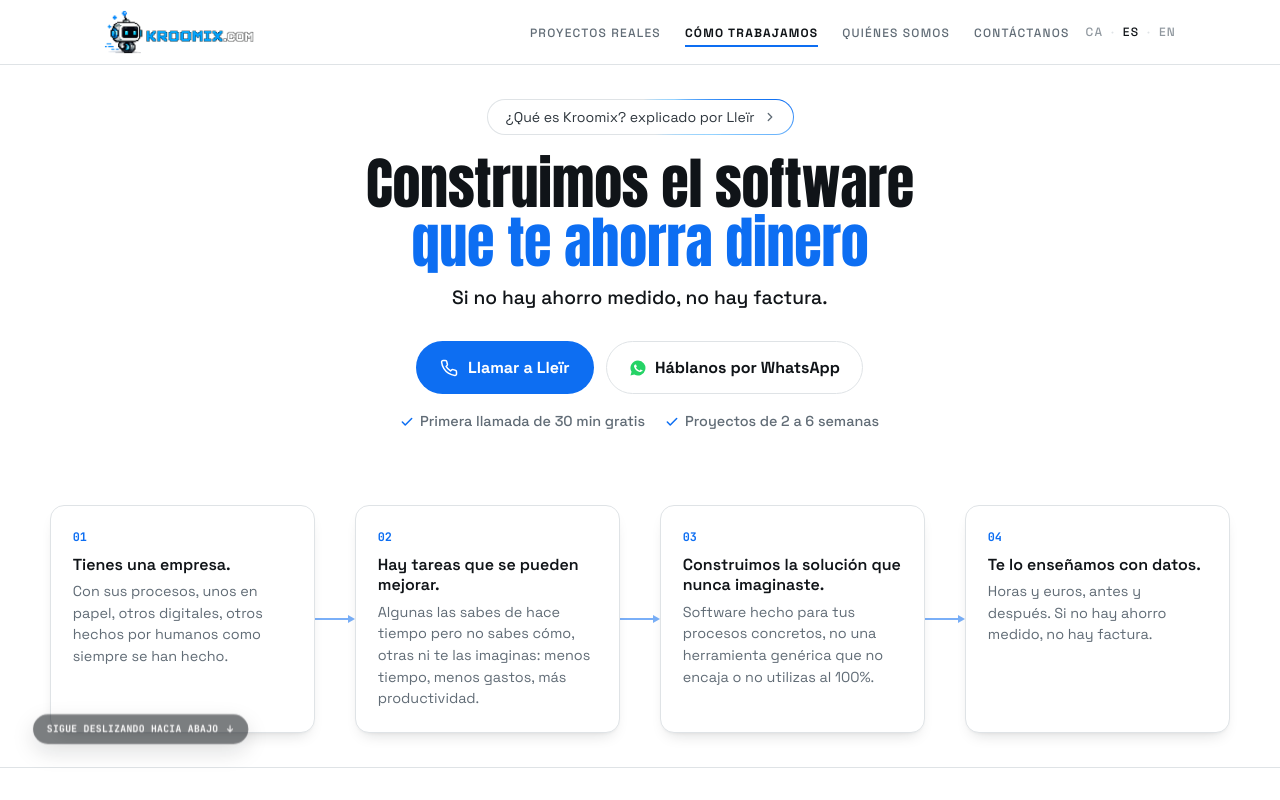
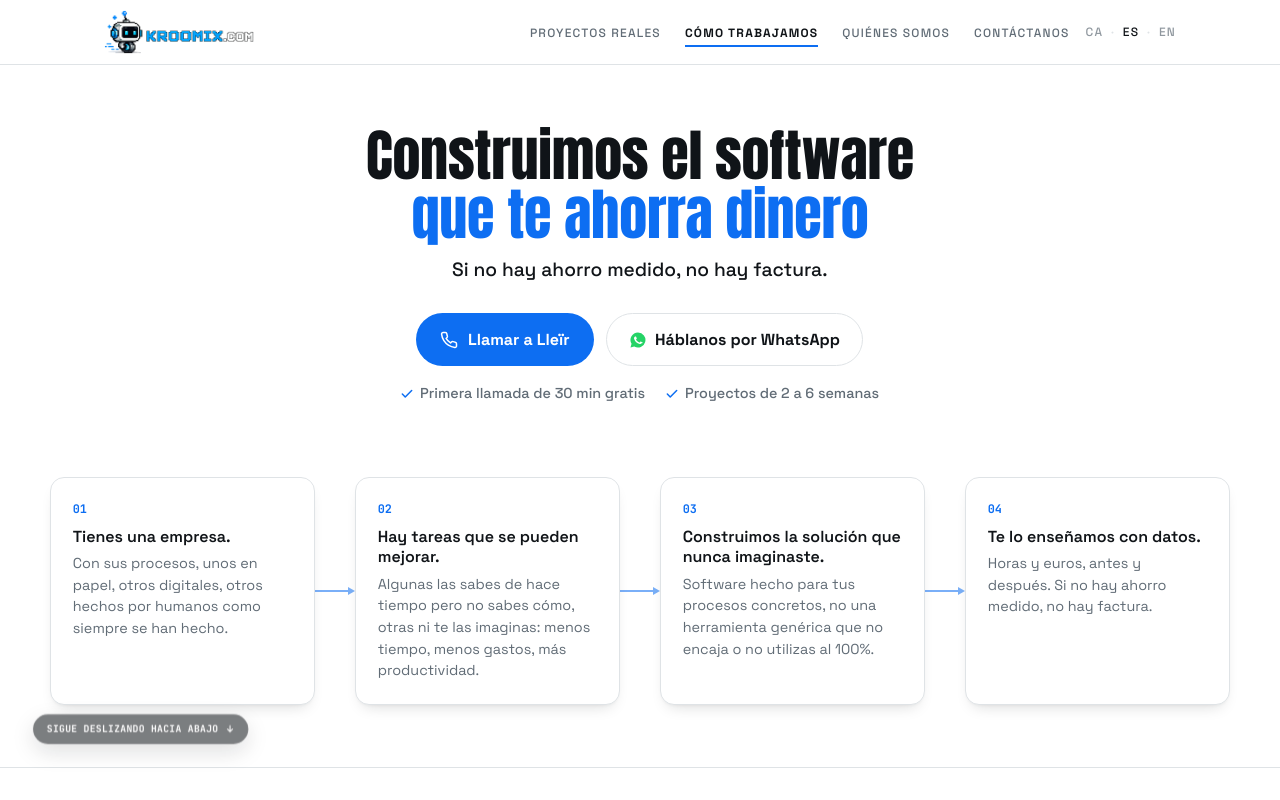
Before and after one commit to lleirgarcia/aiservicesconsultancy, a Next.js app: page / in a window 1280 px wide. Shown: the top 800 px of the page. Built offline with nearby package versions, Linux system fonts and the light colour scheme.

Commit message:
feat(landing): oculta de momento la pastilla del vídeo explicativo
Co-Authored-By: Claude Opus 5.5 <noreply@anthropic.com>
Claude-Session: https://claude.ai/code/session_01Kiig1GRVKsSEMi9um2HPFr

```diff
--- a/src/app/page.tsx
+++ b/src/app/page.tsx
@@ -24,6 +24,8 @@ const WHATSAPP_URL = "https://wa.me/34626572151";
 const PHONE_TEL = "+34626572151";
 /* Cambiar por la URL del vídeo concreto cuando exista. */
 const VIDEO_URL = "https://www.youtube.com/@kroomixcom";
+// Oculta de momento la pastilla "¿Qué es Kroomix? explicado por Lleïr".
+const SHOW_VIDEO_PILL = false;
 
 export default function HomeV2() {
   const { t } = useI18n();
@@ -64,6 +66,7 @@ export default function HomeV2() {
         style={{ paddingTop: "clamp(1.5rem, 4vh, 3rem)", paddingBottom: "clamp(1.5rem, 4vh, 3rem)" }}
       >
         {/* Enlace al vídeo, con el borde girando (recurso de attio) */}
+        {SHOW_VIDEO_PILL && (
         <a
           className="v3-pill v3-enter"
           href={VIDEO_URL}
@@ -89,6 +92,7 @@ export default function HomeV2() {
             </svg>
           </span>
         </a>
+        )}
 
         {/* Una frase y una subfrase. El remate en azul, que es lo que compra el cliente. */}
         <h1
```
